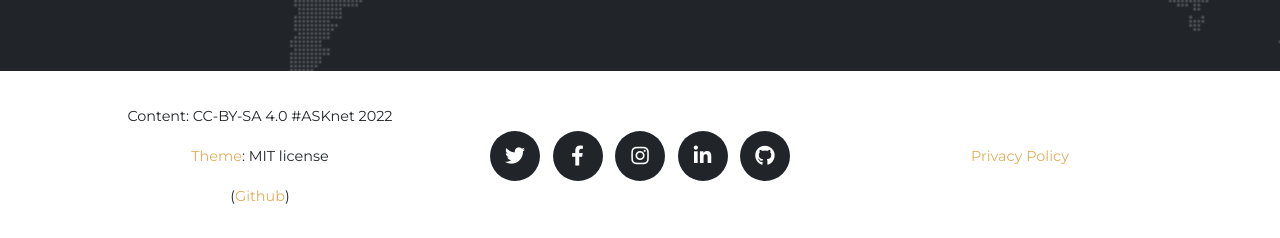
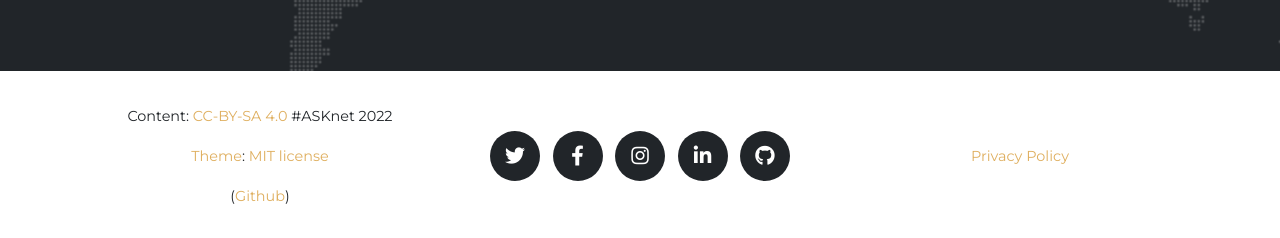
Before and after one commit to ASKnetCommunity/ASKnet.Community, a Jekyll site: the page built from index.md, in a window 1280 px wide and 900 px high, scrolled down 9414 px. Shown: the part 659-897 px from the top of the window. Built offline with Jekyll 4.4.1, drawn with Linux system fonts in a browser that asks for light colours; some web fonts are replaced.

Commit message:
added links to license files fixes #64

```diff
--- a/_includes/footer.html
+++ b/_includes/footer.html
@@ -4,8 +4,8 @@
     <div class="row align-items-center">
       <div class="col-md-4">
         <span class="copyright">
-          Content: CC-BY-SA 4.0 {{ site.title }} {{ 'now' | date: "%Y" }}<br>
-          <a href="https://github.com/raviriley/agency-jekyll-theme" target="_blank">Theme</a>: MIT license <br>
+          Content: <a href="https://creativecommons.org/licenses/by-sa/4.0/" target="_blank">CC-BY-SA 4.0</a> {{ site.title }} {{ 'now' | date: "%Y" }}<br>
+          <a href="https://github.com/raviriley/agency-jekyll-theme" target="_blank">Theme</a>: <a href="https://github.com/raviriley/agency-jekyll-theme/blob/master/LICENSE.txt" target="_blank">MIT license</a> <br>
           (<a href="https://github.com/ASKnetCommunity/ASKnet.Community" target="_blank">Github</a>)
         </span>
       </div>
```
